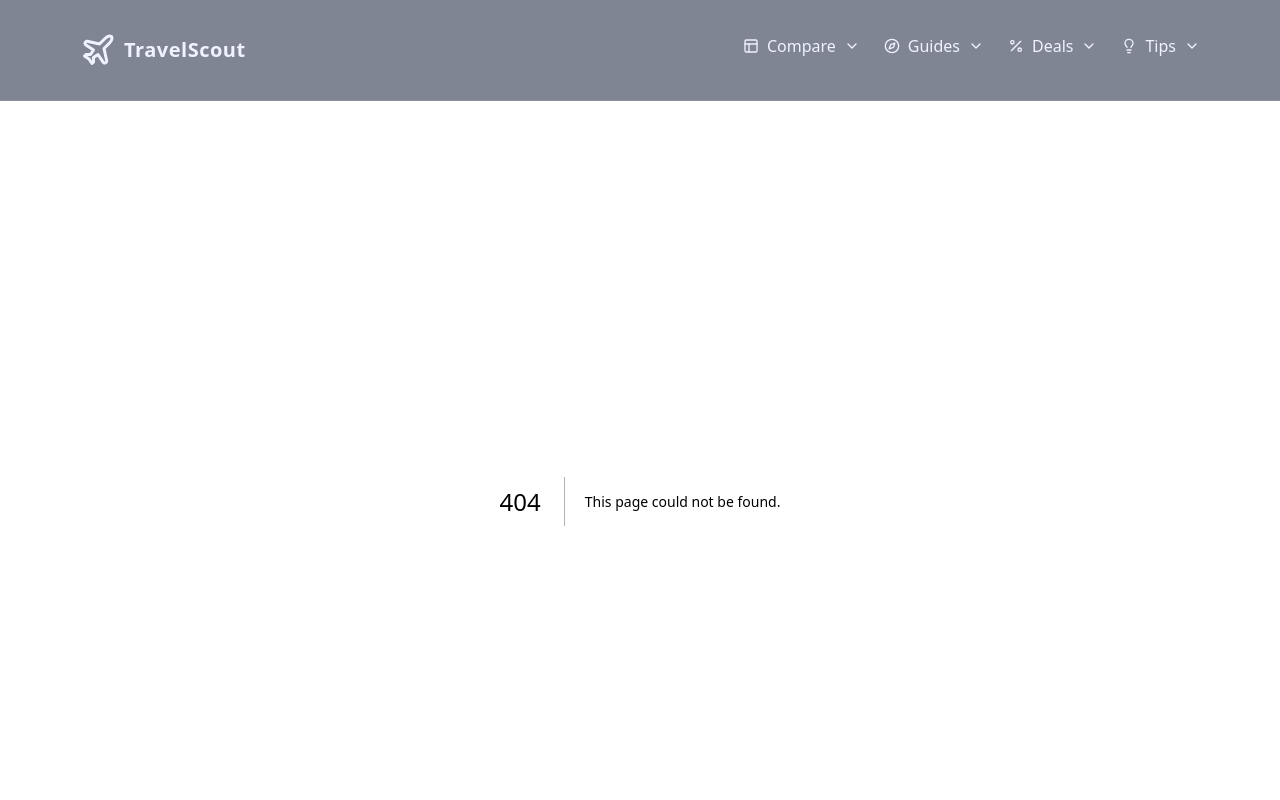
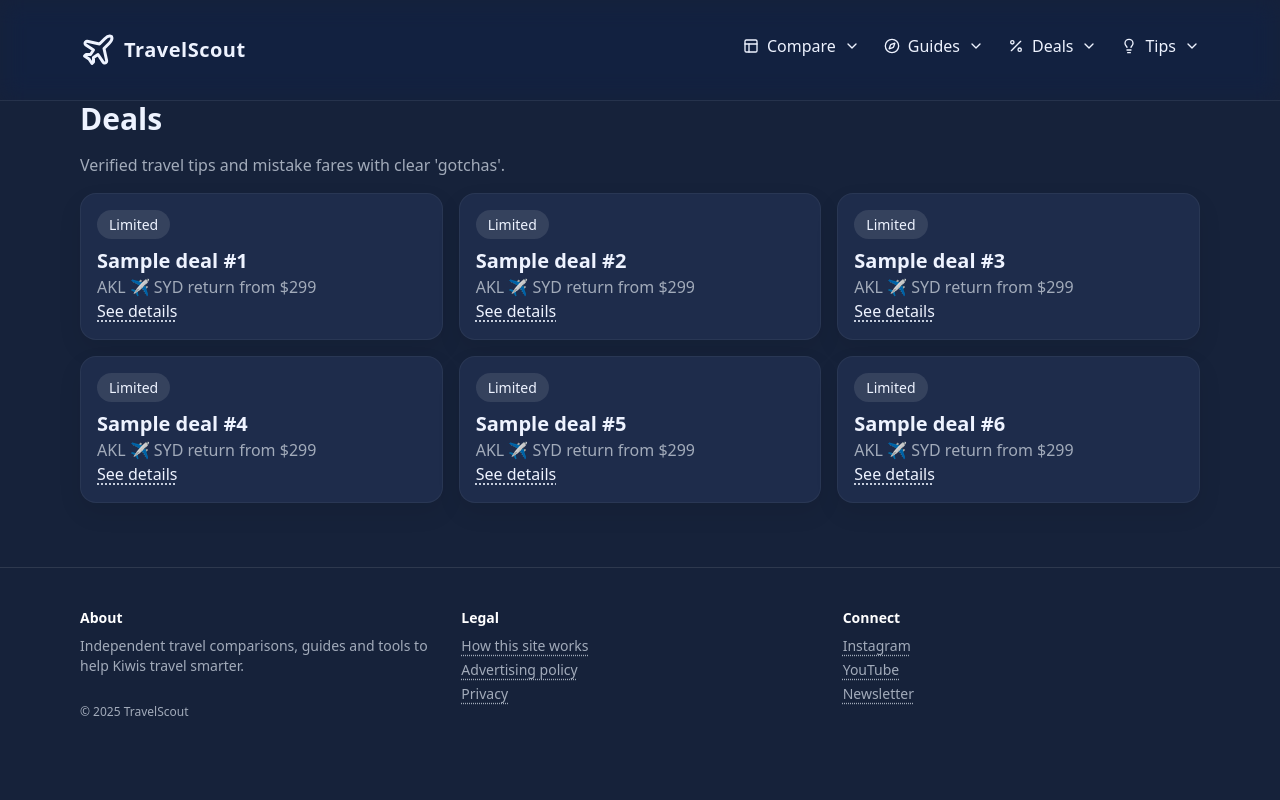
Before and after one commit to BrettWS2025/travelscout, a Next.js app: page /tips in a window 1280 px wide. Before the commit this address had no page. Shown: the top 800 px of the page. Built offline with nearby package versions, Linux system fonts and the light colour scheme.

Commit message:
Update and rename page.tsx to page.tsx

```diff
--- a/app/(marketing)/deals/page.tsx
+++ b/app/(marketing)/tips/page.tsx
@@ -3,7 +3,7 @@ export default function Deals() {
   return (
     <section className="space-y-4">
       <h1 className="text-3xl font-bold">Deals</h1>
-      <p className="text-[color:var(--muted)]">Verified travel deals and mistake fares with clear 'gotchas'.</p>
+      <p className="text-[color:var(--muted)]">Verified travel tips and mistake fares with clear 'gotchas'.</p>
       <div className="grid md:grid-cols-3 gap-4">
         {Array.from({length:6}).map((_,i)=> (
           <article key={i} className="card p-4">
```
